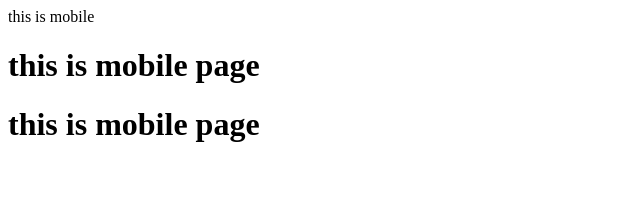
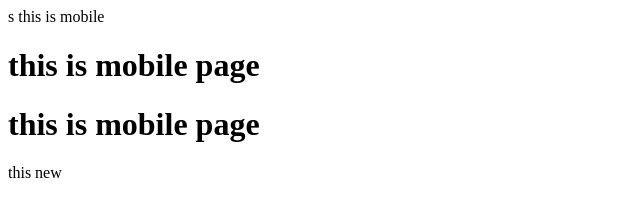
Before and after one commit to Yashangchekar/yash2811, a plain HTML site: page mobile.html in a window 1280 px wide. Shown: the full height of the page, 0-640 px from the left. Drawn offline with Linux system fonts and the light colour scheme.

```diff
--- a/mobile.html
+++ b/mobile.html
@@ -6,9 +6,9 @@
     <meta name="viewport" content="width=, initial-scale=1.0">
     <title>Document</title>
 </head>
-<body>
+<body>s
     this is mobile
     <h1>this is mobile page</h1>
-    <h1>this is mobile page</h1>
+    <h1>this is mobile page</h1> this new
 </body>
 </html>
```
Also changed, not shown: 2 other files.
